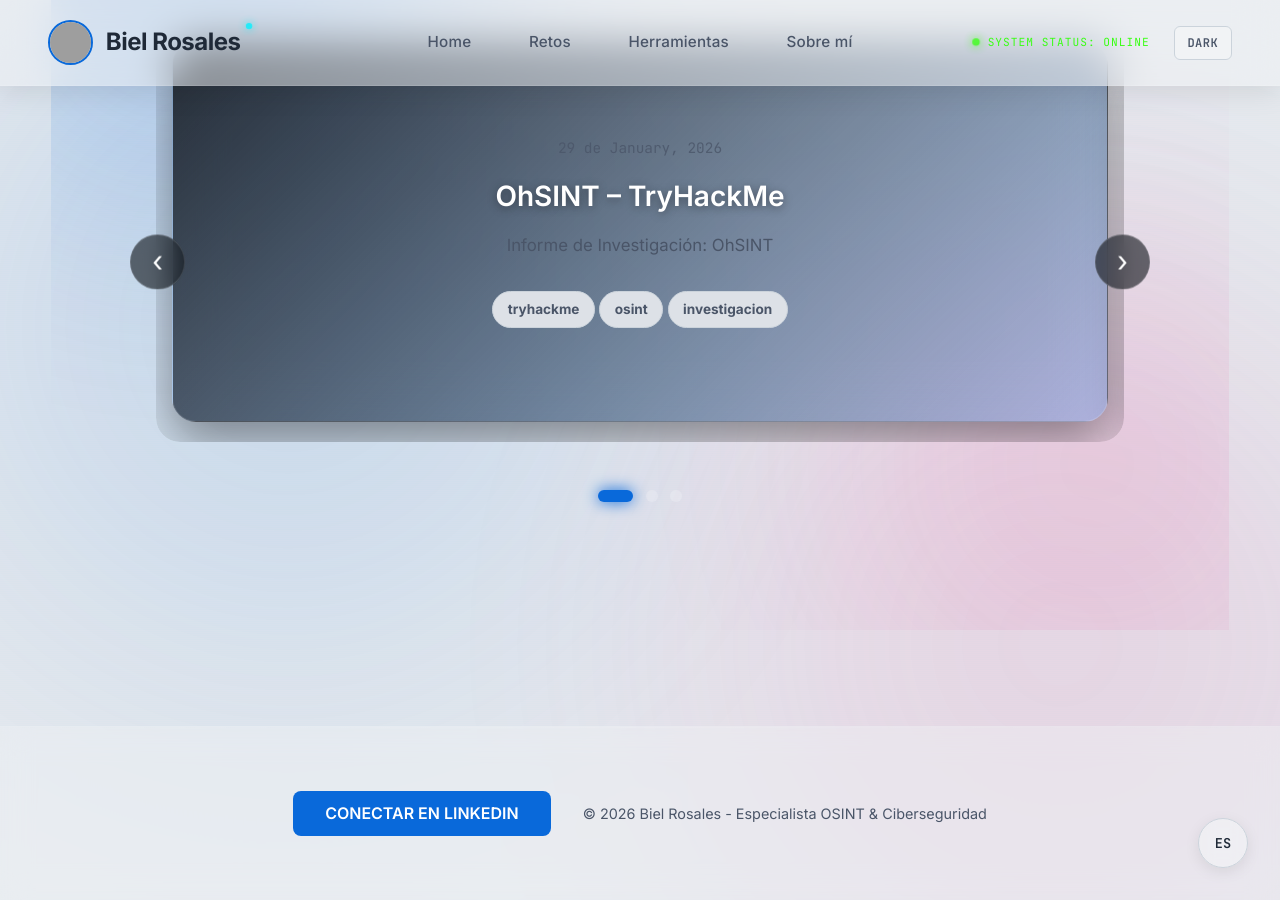
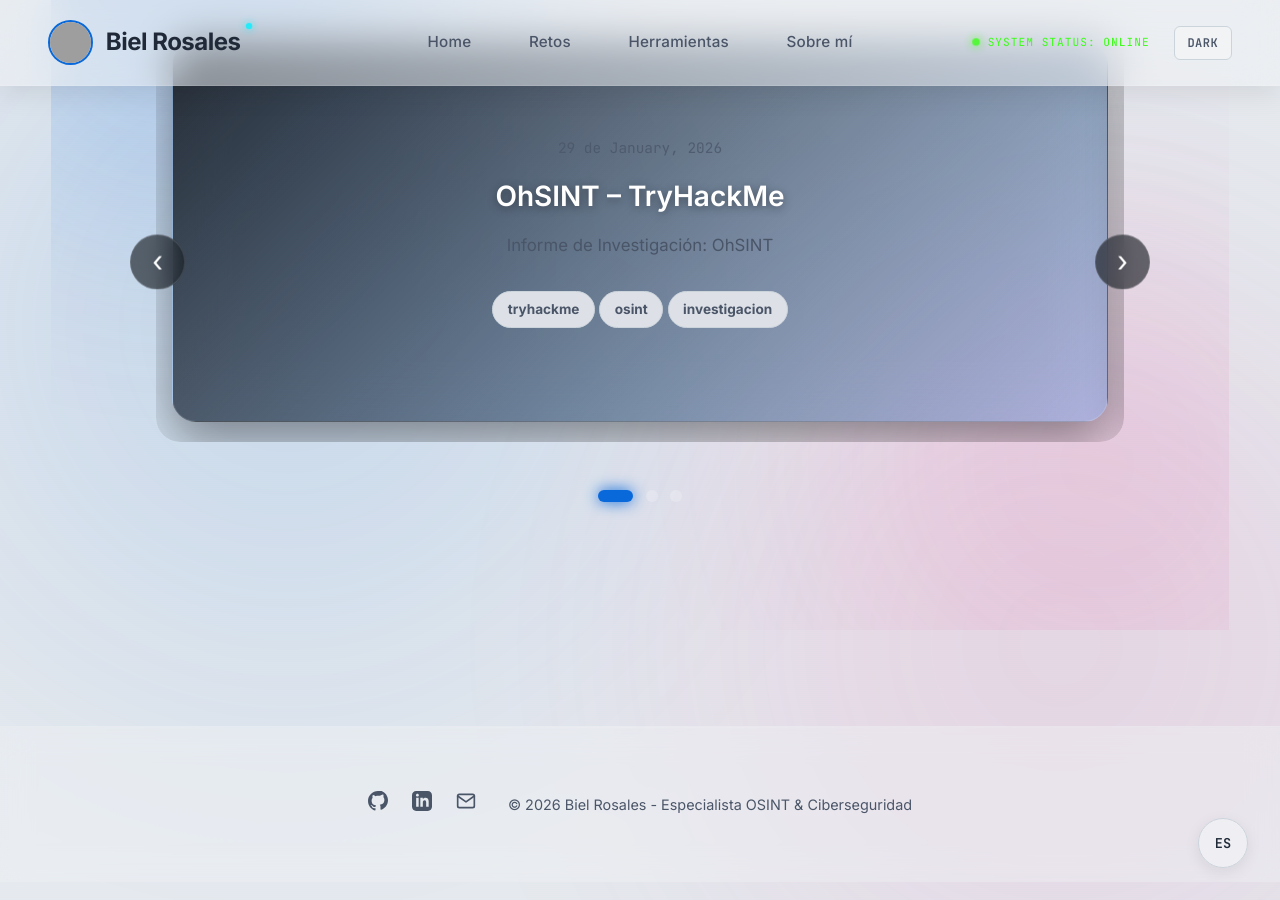
Before and after one commit to kbbaa/kbbaa.github.io, a Jekyll site: the page built from index.md, in a window 1280 px wide and 900 px high, scrolled down 1353 px. Built offline with Jekyll 4.4.1, drawn with Linux system fonts in a browser that asks for light colours; grey boxes are pictures that could not be loaded.

Commit message:
Update default.html

```diff
--- a/_layouts/default.html
+++ b/_layouts/default.html
@@ -1401,8 +1401,14 @@
     <div class="container">
       <div class="footer-content">
         <div class="social-links">
-          <a href="https://www.linkedin.com/in/biel-rosales-2a488220b/" target="_blank" class="cv-link" style="padding: 0.6rem 2rem; font-size: 1rem;">
-            CONECTAR EN LINKEDIN
+          <a href="https://github.com/kbbaa" target="_blank" title="GitHub">
+            <svg xmlns="http://www.w3.org/2000/svg" width="20" height="20" viewBox="0 0 24 24" fill="currentColor"><path d="M12 0c-6.626 0-12 5.373-12 12 0 5.302 3.438 9.8 8.207 11.387.599.111.793-.261.793-.577v-2.234c-3.338.726-4.033-1.416-4.033-1.416-.546-1.387-1.333-1.756-1.333-1.756-1.089-.745.083-.729.083-.729 1.205.084 1.839 1.237 1.839 1.237 1.07 1.834 2.807 1.304 3.492.997.107-.775.418-1.305.762-1.604-2.665-.305-5.467-1.334-5.467-5.931 0-1.311.469-2.381 1.236-3.221-.124-.303-.535-1.524.117-3.176 0 0 1.008-.322 3.301 1.23.957-.266 1.983-.399 3.003-.404 1.02.005 2.047.138 3.003-.404 2.291-1.552 3.297-1.23 3.297-1.23.653 1.653.242 2.874.118 3.176.77.84 1.235 1.911 1.235 3.221 0 4.609-2.807 5.624-5.479 5.921.43.372.823 1.102.823 2.222v3.293c0 .319.192.694.801.576 4.765-1.589 8.199-6.086 8.199-11.386 0-6.627-5.373-12-12-12z"/></svg>
+          </a>
+          <a href="https://www.linkedin.com/in/biel-rosales-2a488220b/" target="_blank" title="LinkedIn">
+            <svg xmlns="http://www.w3.org/2000/svg" width="20" height="20" viewBox="0 0 24 24" fill="currentColor"><path d="M19 0h-14c-2.761 0-5 2.239-5 5v14c0 2.761 2.239 5 5 5h14c2.762 0 5-2.239 5-5v-14c0-2.761-2.238-5-5-5zm-11 19h-3v-11h3v11zm-1.5-12.268c-.966 0-1.75-.79-1.75-1.764s.784-1.764 1.75-1.764 1.75.79 1.75 1.764-.783 1.764-1.75 1.764zm13.5 12.268h-3v-5.604c0-3.368-4-3.113-4 0v5.604h-3v-11h3v1.765c1.396-2.586 7-2.777 7 2.476v6.759z"/></svg>
+          </a>
+          <a href="mailto:rosalesmartinezbiel2@gmail.com" title="Email">
+            <svg xmlns="http://www.w3.org/2000/svg" width="20" height="20" viewBox="0 0 24 24" fill="none" stroke="currentColor" stroke-width="2" stroke-linecap="round" stroke-linejoin="round"><path d="M4 4h16c1.1 0 2 .9 2 2v12c0 1.1-.9 2-2 2H4c-1.1 0-2-.9-2-2V6c0-1.1.9-2 2-2z"></path><polyline points="22,6 12,13 2,6"></polyline></svg>
           </a>
         </div>
         <div class="copyright">
```
